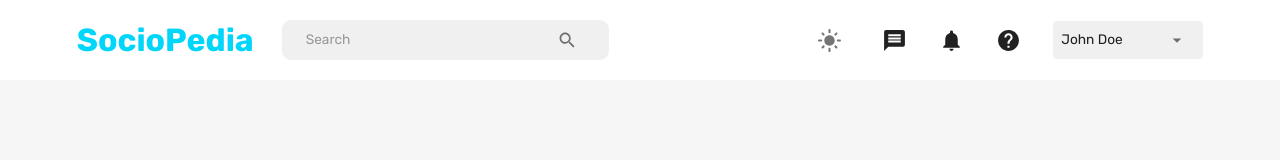
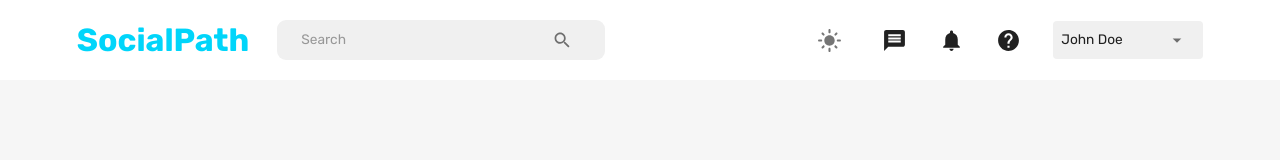
Before and after one commit to DevMarioNan/socia-media-app, a React (Create React App) app in the folder client/: page /home in a window 1280 px wide. Shown: the top 160 px of the page. Built offline with nearby package versions, Linux system fonts and the light colour scheme.

Commit message:
title change

```diff
--- a/client/src/scenes/navBar/index.jsx
+++ b/client/src/scenes/navBar/index.jsx
@@ -58,7 +58,7 @@ const NavBar = () => {
             }
           }}
         >
-          SocioPedia
+          SocialPath
         </Typography>
         {isNonMobileScreens && (
           <FlexBetween backgroundColor={neutralLight} borderRadius="9px" gap="3rem" padding="0.1rem 1.5rem" >
```
